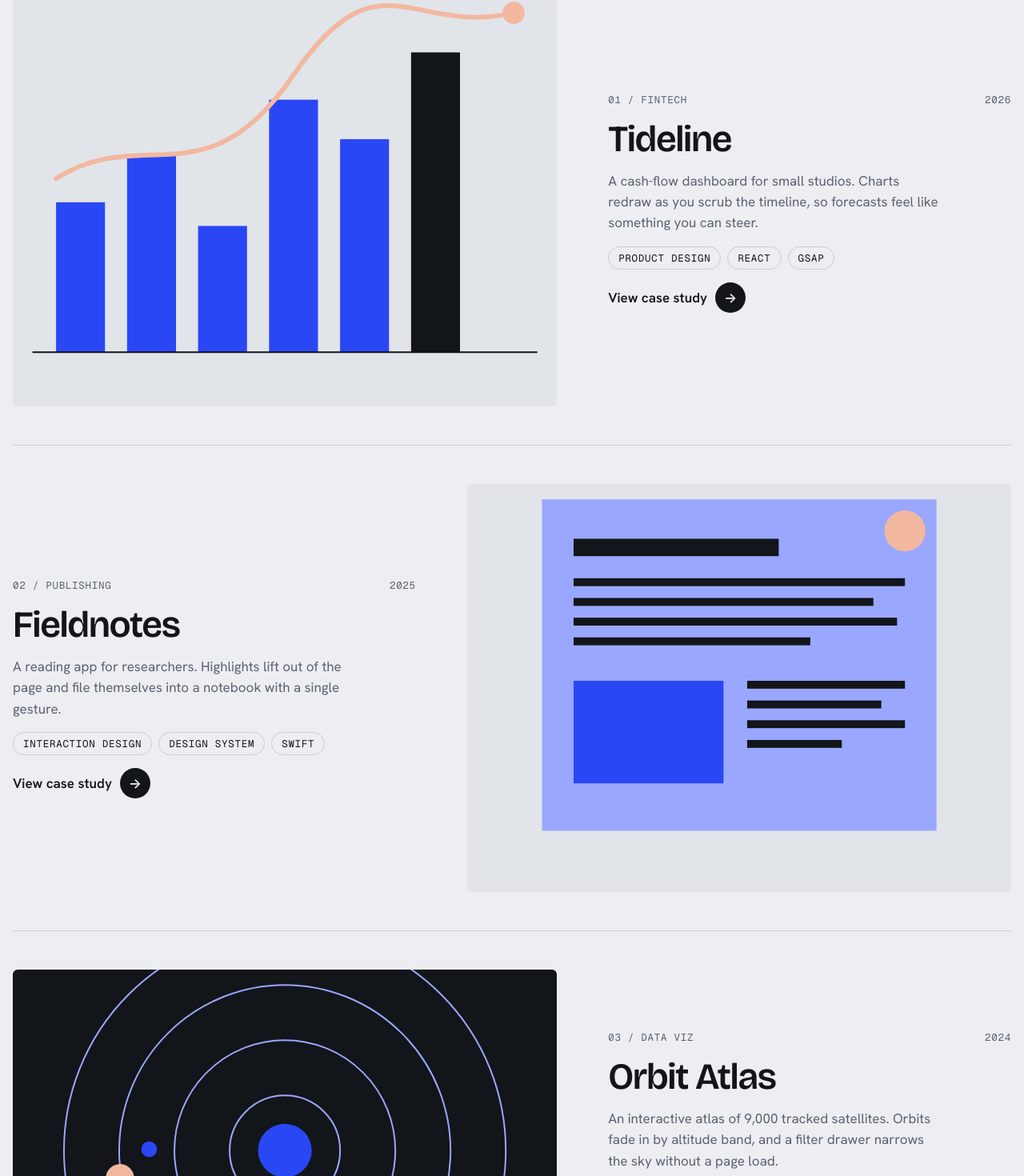
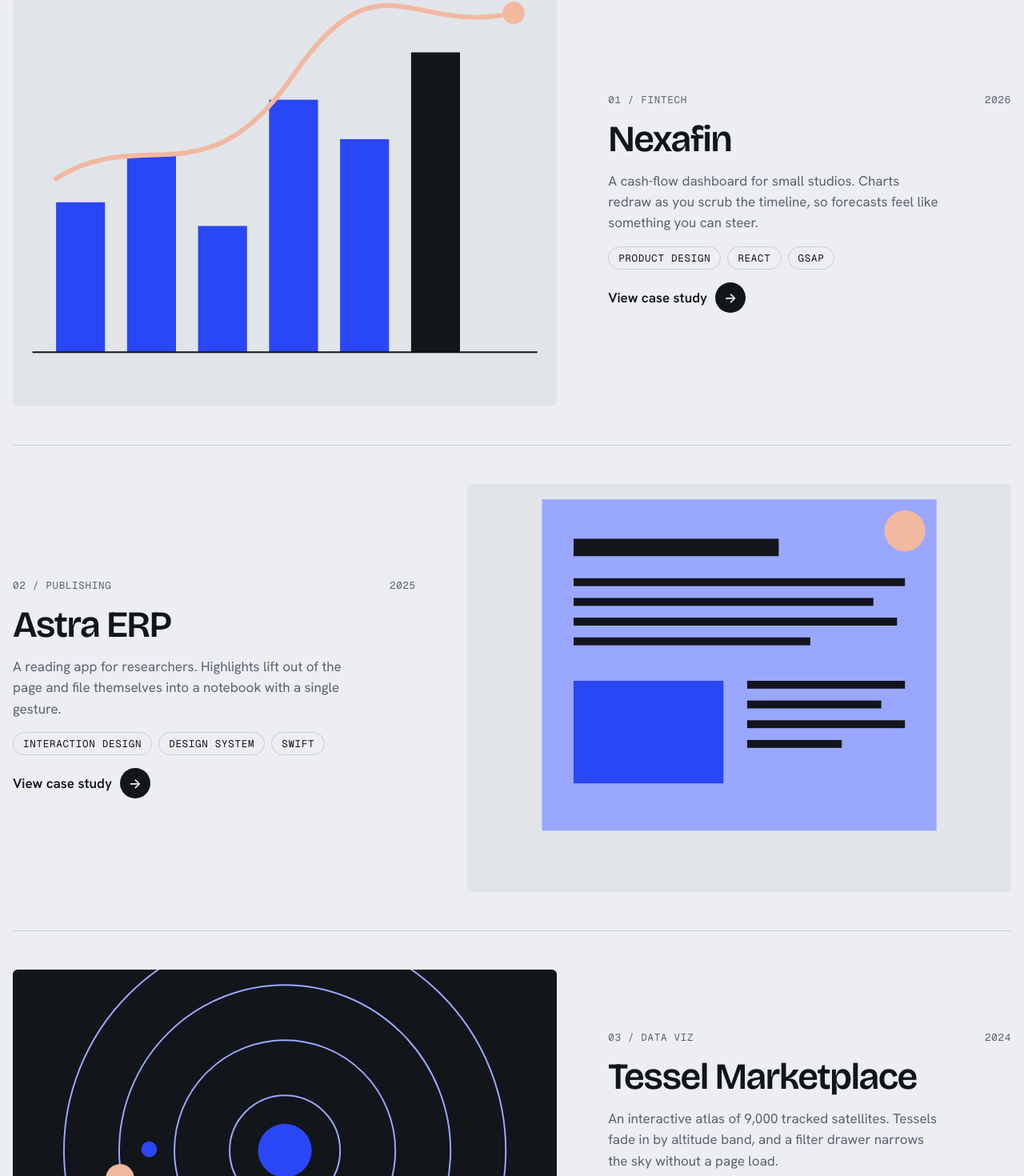
Before and after one commit to sauravjaswl14/gsap, a React (Vite) app: page / in a window 1280 px wide. Shown: the part 1091-2561 px from the top of the page at 80% size. Built offline with nearby package versions, Linux system fonts and the light colour scheme.

Commit message:
fix: edit contents

```diff
--- a/src/data.ts
+++ b/src/data.ts
@@ -59,10 +59,10 @@ export const navLinks = [
 
 export const projects: Project[] = [
   {
-    id: 'tideline',
+    id: 'nexafin',
     category: 'Fintech',
     year: '2026',
-    title: 'Tideline',
+    title: 'Nexafin',
     summary:
       'A cash-flow dashboard for small studios. Charts redraw as you scrub the timeline, so forecasts feel like something you can steer.',
     tags: ['Product design', 'React', 'GSAP'],
@@ -70,10 +70,10 @@ export const projects: Project[] = [
     artLabel: 'Abstract bar chart artwork for Tideline',
   },
   {
-    id: 'fieldnotes',
+    id: 'astra-erp',
     category: 'Publishing',
     year: '2025',
-    title: 'Fieldnotes',
+    title: 'Astra ERP',
     summary:
       'A reading app for researchers. Highlights lift out of the page and file themselves into a notebook with a single gesture.',
     tags: ['Interaction design', 'Design system', 'Swift'],
@@ -81,15 +81,15 @@ export const projects: Project[] = [
     artLabel: 'Abstract stacked text artwork for Fieldnotes',
   },
   {
-    id: 'orbit-atlas',
+    id: 'tessel-marketplace',
     category: 'Data viz',
     year: '2024',
-    title: 'Orbit Atlas',
+    title: 'Tessel Marketplace',
     summary:
-      'An interactive atlas of 9,000 tracked satellites. Orbits fade in by altitude band, and a filter drawer narrows the sky without a page load.',
+      'An interactive atlas of 9,000 tracked satellites. Tessels fade in by altitude band, and a filter drawer narrows the sky without a page load.',
     tags: ['WebGL', 'Data design', 'TypeScript'],
     art: 'orbit',
-    artLabel: 'Abstract concentric circles artwork for Orbit Atlas',
+    artLabel: 'Abstract concentric circles artwork for Tessel Atlas',
     metrics: [
       { label: 'Objects', value: '9,000+' },
       { label: 'Frame rate', value: '60 fps' },
@@ -97,10 +97,10 @@ export const projects: Project[] = [
     ],
   },
   {
-    id: 'kiln',
+    id: 'pro-store',
     category: 'E-commerce',
     year: '2023',
-    title: 'Kiln',
+    title: 'Pro Store',
     summary:
       'A storefront for a ceramics studio. Product pages open like a shelf, with each piece sliding into place as you scroll.',
     tags: ['Brand', 'Shopify', 'Motion'],
```
